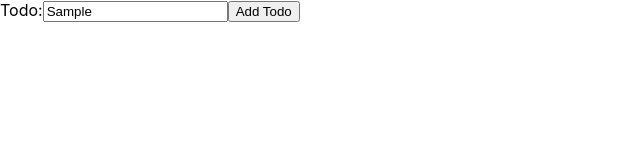
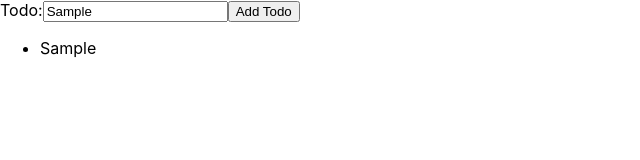
Before and after one commit to staringelf/React-Todo-List, a React (Create React App) app: page / in a window 1280 px wide. Both pictures are taken after typing "Sample" into the empty fields and a click on the button "Add Todo". Shown: the top 160 px of the page, without its empty margins (0-640 px from the left). Built offline with nearby package versions, Linux system fonts and the light colour scheme.

Commit message:
add Todo

```diff
--- a/src/App.js
+++ b/src/App.js
@@ -8,6 +8,7 @@ function App() {
   console.log(todos);
   function addTodo(e) {
     e.preventDefault();
+    if (!todo) return;
     setTodos ([...todos, todo]);
   }
 
@@ -20,6 +21,12 @@ function App() {
         </label>
         <button type="submit" onClick={addTodo}>Add Todo</button>
       </form>
+      <ul className="todos">
+        {todos.map((todo) => (
+          <li>{todo}</li>
+        ))}
+      </ul>
+
    </div>
   );
 }
```
